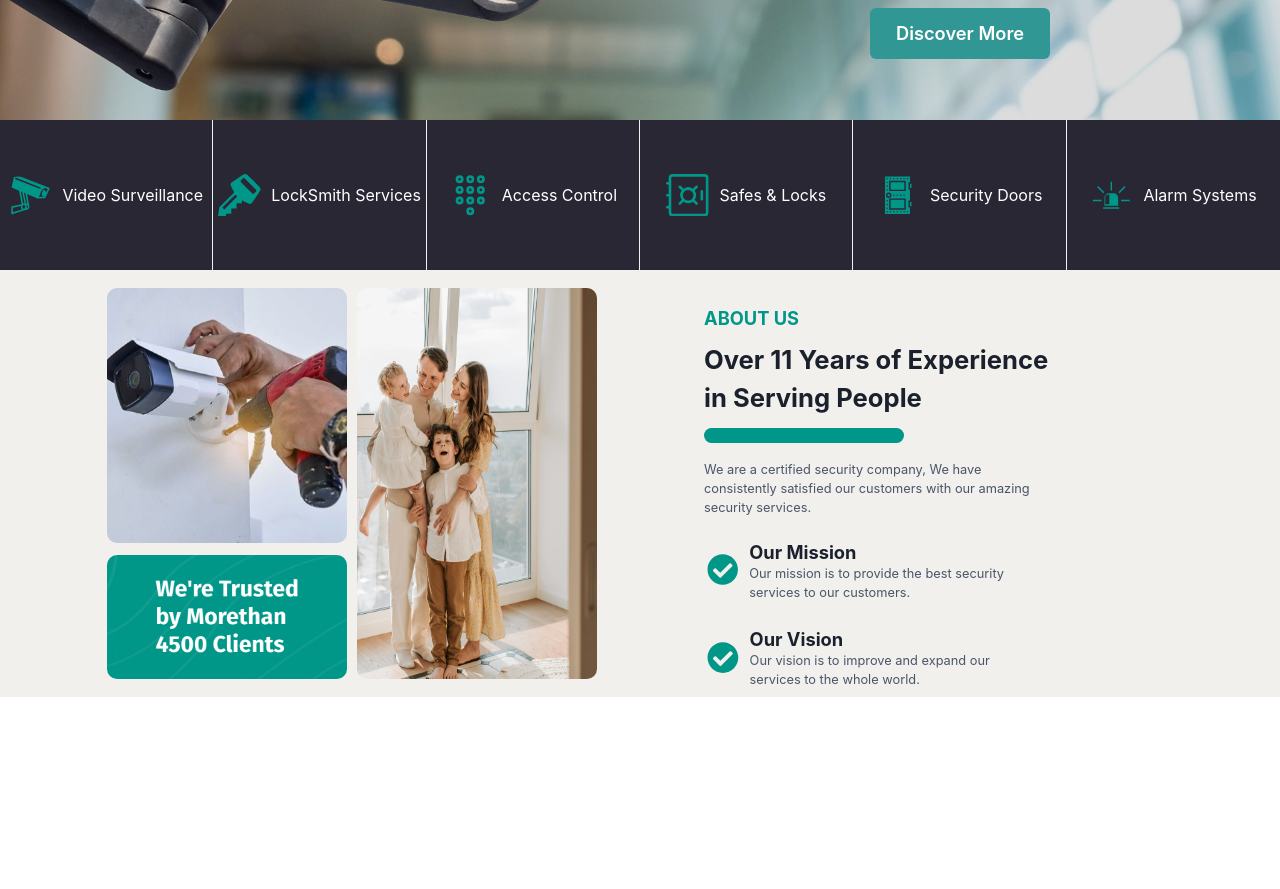
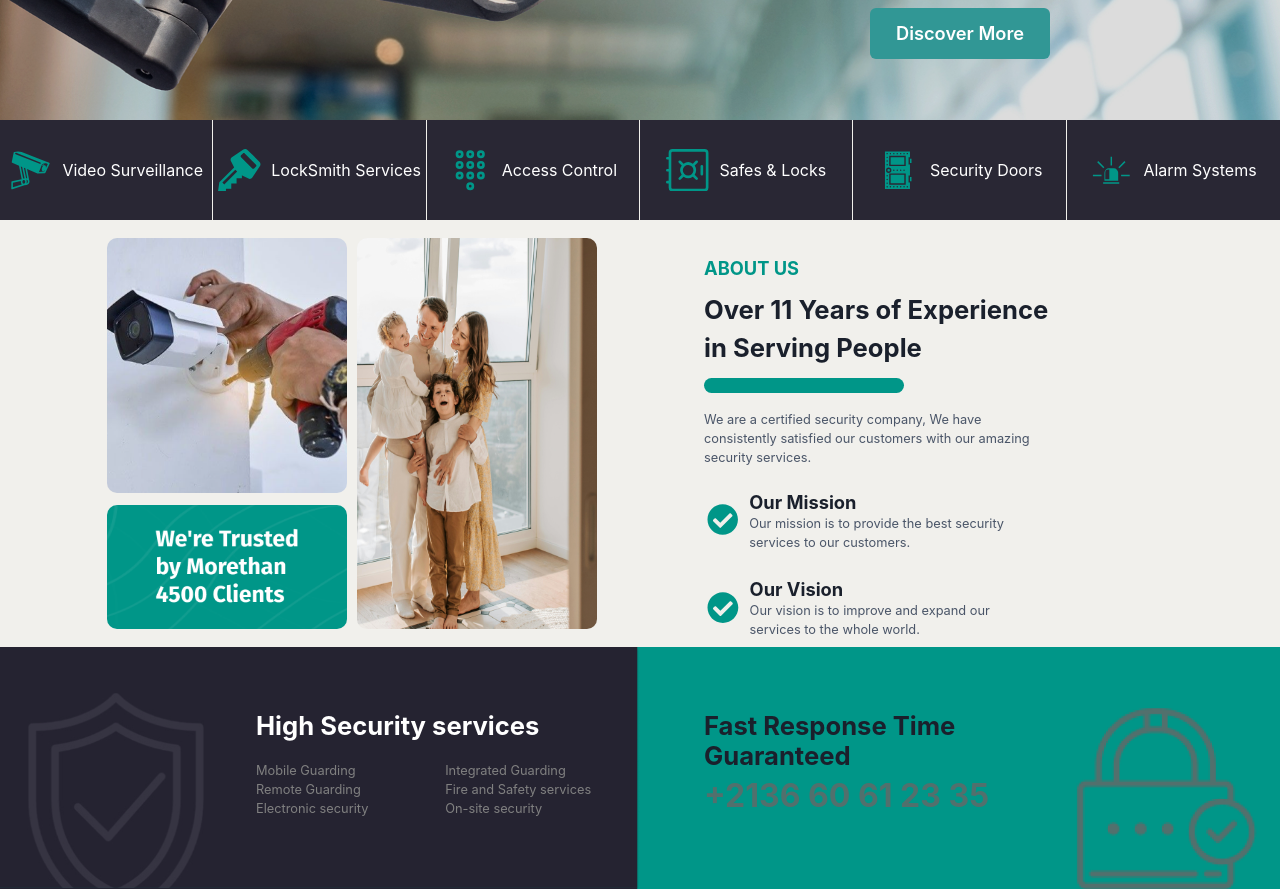
Before and after one commit to zxkeyy/BahaTech-front, a React (Vite) app: page / in a window 1280 px wide. Shown: the part 380-1269 px from the top of the page. Before the commit the page ends 1077 px from the top, so only its background shows below. Built offline with nearby package versions, Linux system fonts and the light colour scheme.

Commit message:
Created Panel 3

```diff
--- a/src/pages/Homepage/Components/Hero.tsx
+++ b/src/pages/Homepage/Components/Hero.tsx
@@ -55,7 +55,7 @@ const Hero = () => {
           display={"flex"}
           justifyContent={"center"}
           alignItems={"center"}
-          height={"150px"}
+          aspectRatio={320 / 150}
           width={"20%"}
           borderRight={"1px"}
           borderColor={"bg.500"}
@@ -72,7 +72,7 @@ const Hero = () => {
           display={"flex"}
           justifyContent={"center"}
           alignItems={"center"}
-          height={"150px"}
+          aspectRatio={320 / 150}
           width={"20%"}
           borderRight={"1px"}
           borderColor={"bg.500"}
@@ -89,7 +89,7 @@ const Hero = () => {
           display={"flex"}
           justifyContent={"center"}
           alignItems={"center"}
-          height={"150px"}
+          aspectRatio={320 / 150}
           width={"20%"}
           borderRight={"1px"}
           borderColor={"bg.500"}
@@ -106,7 +106,7 @@ const Hero = () => {
           display={"flex"}
           justifyContent={"center"}
           alignItems={"center"}
-          height={"150px"}
+          aspectRatio={320 / 150}
           width={"20%"}
           borderRight={"1px"}
           borderColor={"bg.500"}
@@ -123,7 +123,7 @@ const Hero = () => {
           display={"flex"}
           justifyContent={"center"}
           alignItems={"center"}
-          height={"150px"}
+          aspectRatio={320 / 150}
           width={"20%"}
           borderRight={"1px"}
           borderColor={"bg.500"}
@@ -140,7 +140,7 @@ const Hero = () => {
           display={"flex"}
           justifyContent={"center"}
           alignItems={"center"}
-          height={"150px"}
+          aspectRatio={320 / 150}
           width={"20%"}
         >
           <Box width={"20%"} marginRight={"5%"}>
--- /dev/null
+++ b/src/pages/Homepage/Components/Panel2.tsx
@@ -0,0 +1,47 @@
+import { Box, Heading, Text } from "@chakra-ui/react"
+import Image1 from "../../../assets/Panel2Image1.png"
+import Image2 from "../../../assets/Panel2Image2.png"
+
+const Panel2 = () => {
+  return (
+    <Box aspectRatio={1920 / 363} width={"100%"} display={"flex"}>
+        <Box
+          width={"50%"}
+          height={"100%"}
+          bgColor={"brand.500"}
+          bgImage={Image1}
+          bgSize={"100%"}
+          paddingLeft={"20%"}
+          paddingTop={"5%"}
+        >
+          <Heading color={"white"} fontSize={window.innerWidth / 50}>High Security services</Heading>
+          <Box color={"grey"} fontSize={window.innerWidth / 100} display={"flex"} marginTop={"5%"} >
+            <Box marginRight={"20%"}>
+              <Text>Mobile Guarding</Text>
+              <Text>Remote Guarding</Text>
+              <Text>Electronic security</Text>
+            </Box>
+            <Box>
+              <Text>Integrated Guarding</Text>
+              <Text>Fire and Safety services</Text>
+              <Text>On-site security</Text>
+            </Box>
+          </Box>
+        </Box>
+        <Box
+          width={"50%"}
+          height={"100%"}
+          bgColor={"brand.500"}
+          bgImage={Image2}
+          bgSize={"100%"}
+          paddingLeft={"5%"}
+          paddingTop={"5%"}
+        >
+          <Heading maxWidth={"50%"} fontSize={window.innerWidth / 50}>Fast Response Time Guaranteed</Heading>
+          <Text color={"#51706D"} fontSize={window.innerWidth / 40} fontWeight={"bold"}>+2136 60 61 23 35</Text>
+        </Box>
+      </Box>
+  )
+}
+
+export default Panel2
--- a/src/pages/Homepage/Homepage.tsx
+++ b/src/pages/Homepage/Homepage.tsx
@@ -1,12 +1,14 @@
 import { Box } from "@chakra-ui/react";
 import Hero from "./Components/Hero";
 import Panel1 from "./Components/Panel1";
+import Panel2 from "./Components/Panel2";
 
 const HomePage = () => {
   return (
     <Box bgColor={"bg.500"}>
       <Hero />
       <Panel1 />
+      <Panel2 />
     </Box>
   );
 };
```
Also changed, not shown: src/assets/Panel2Image1.png (added), src/assets/Panel2Image2.png (added).
